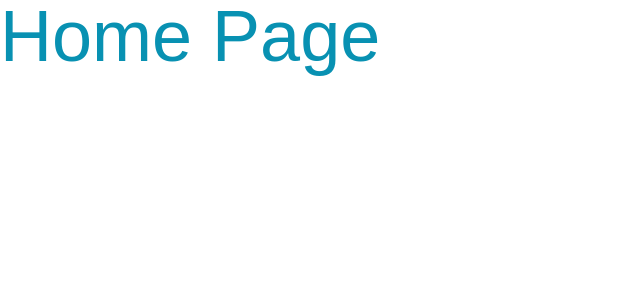
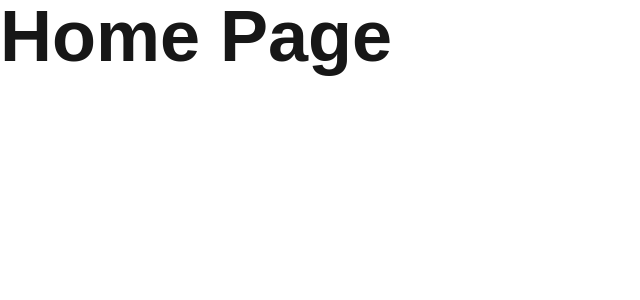
Before and after one commit to yuna-c/next-home, a Next.js app: page / in a window 1280 px wide. Shown: the top 300 px of the page, without its empty margins (0-640 px from the left). Built offline with nearby package versions, Linux system fonts and the light colour scheme.

Commit message:
📝 feat: Pretendard 전역 폰트 설치

```diff
--- a/src/app/layout.tsx
+++ b/src/app/layout.tsx
@@ -1,35 +1,19 @@
-import type { Metadata } from "next";
-import localFont from "next/font/local";
-import "./globals.css";
-
-const geistSans = localFont({
-  src: "./fonts/GeistVF.woff",
-  variable: "--font-geist-sans",
-  weight: "100 900",
-});
-const geistMono = localFont({
-  src: "./fonts/GeistMonoVF.woff",
-  variable: "--font-geist-mono",
-  weight: "100 900",
-});
+import type { Metadata } from 'next'
+import '@/styles/globals.css'
 
 export const metadata: Metadata = {
-  title: "Create Next App",
-  description: "Generated by create next app",
-};
+  title: 'Create Next App',
+  description: 'Generated by create next app'
+}
 
 export default function RootLayout({
-  children,
+  children
 }: Readonly<{
-  children: React.ReactNode;
+  children: React.ReactNode
 }>) {
   return (
     <html lang="en">
-      <body
-        className={`${geistSans.variable} ${geistMono.variable} antialiased`}
-      >
-        {children}
-      </body>
+      <body className={`antialiased`}>{children}</body>
     </html>
-  );
+  )
 }
--- a/src/app/page.tsx
+++ b/src/app/page.tsx
@@ -3,7 +3,7 @@ import React from 'react'
 export default function Homepage() {
   return (
     <div>
-      <h1 className="text-7xl text-cyan-600">Home Page</h1>
+      <h1 className="text-7xl font-bold">Home Page</h1>
     </div>
   )
 }
--- /dev/null
+++ b/src/styles/fonts.css
@@ -0,0 +1,10 @@
+@font-face {
+  font-family: 'Pretendard';
+  src: url('/fonts/PretendardVariable.woff2') format('woff2');
+  font-weight: 100 900; /* PretendardVariable은 가변 폰트라서 범위를 지정 */
+  font-style: normal;
+}
+
+body {
+  font-family: 'Pretendard', Arial, sans-serif;
+}
--- a/src/app/globals.css
+++ b/src/styles/globals.css
@@ -17,7 +17,7 @@
 body {
   color: var(--foreground);
   background: var(--background);
-  font-family: Arial, Helvetica, sans-serif;
+  @apply font-sans;
 }
 
 @layer utilities {
--- a/tailwind.config.ts
+++ b/tailwind.config.ts
@@ -1,19 +1,18 @@
-import type { Config } from "tailwindcss";
+import type { Config } from 'tailwindcss'
 
 const config: Config = {
-  content: [
-    "./src/pages/**/*.{js,ts,jsx,tsx,mdx}",
-    "./src/components/**/*.{js,ts,jsx,tsx,mdx}",
-    "./src/app/**/*.{js,ts,jsx,tsx,mdx}",
-  ],
+  content: ['./src/pages/**/*.{js,ts,jsx,tsx,mdx}', './src/components/**/*.{js,ts,jsx,tsx,mdx}', './src/app/**/*.{js,ts,jsx,tsx,mdx}'],
   theme: {
     extend: {
       colors: {
-        background: "var(--background)",
-        foreground: "var(--foreground)",
+        background: 'var(--background)',
+        foreground: 'var(--foreground)'
       },
-    },
+      fontFamily: {
+        sans: ['Pretendard', 'Arial', 'sans-serif']
+      }
+    }
   },
-  plugins: [],
-};
-export default config;
+  plugins: []
+}
+export default config
```
Also changed, not shown: src/stories/button.css (+2 -1 lines), src/stories/header.css (+2 -1 lines), src/stories/page.css (+2 -1 lines), public/fonts/PretendardVariable.woff2 (added), 1 other file (tests, documents, lock files or other folders).
